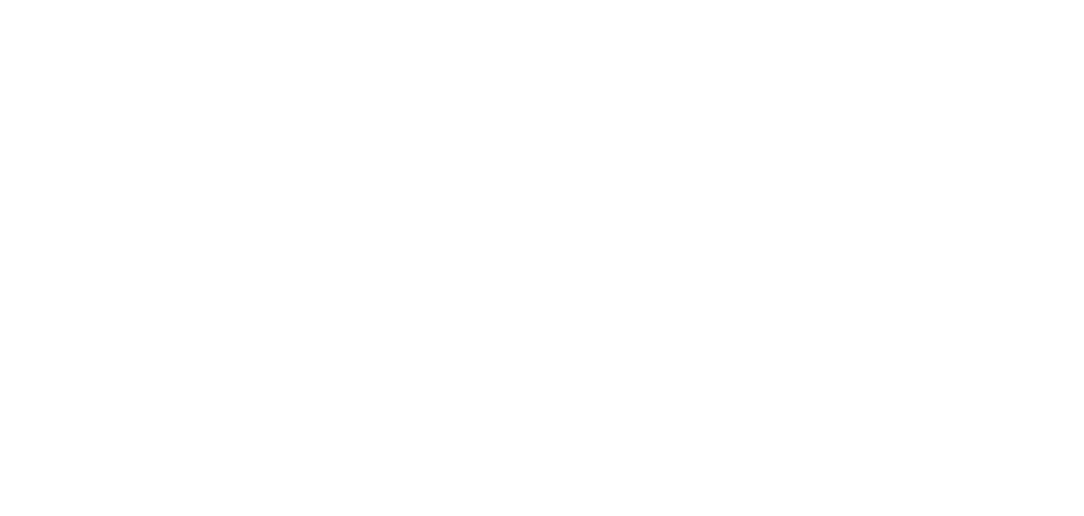
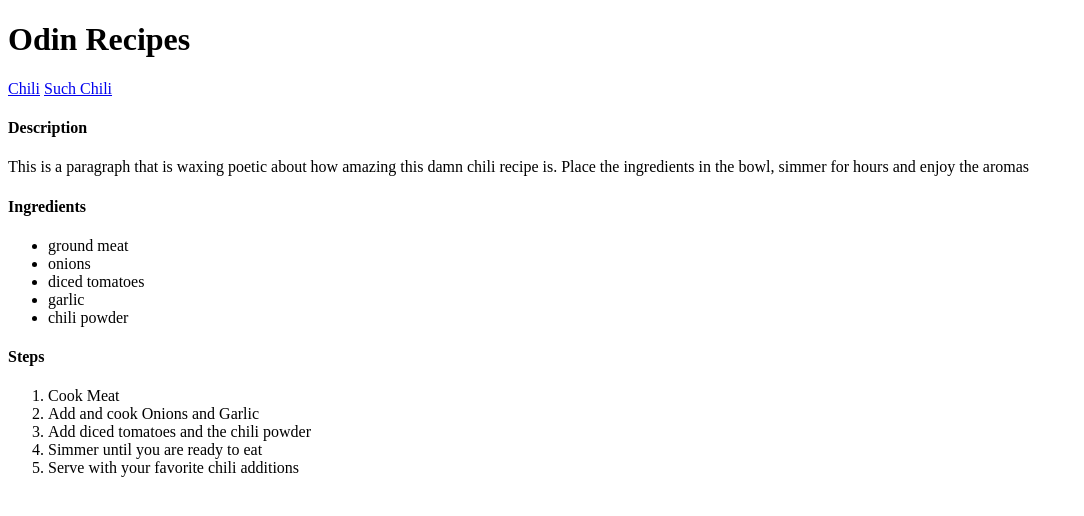
Before and after one commit to r3gr3b/odin, a plain HTML site: page recipes/chili.html in a window 1280 px wide. Shown: the whole page, without its empty margins (0-1084 px from the left). Drawn offline with Linux system fonts and the light colour scheme.

Commit message:
updated everything

```diff
--- a/recipes/chili.html
+++ b/recipes/chili.html
@@ -0,0 +1,30 @@
+<!DOCTYPE html>
+<html lang="en">
+<head>
+<meta charset="UTF-8">
+<title>Odin Recipes</title>
+</head>
+<body>
+	<h1>Odin Recipes</h1>
+	<a href=”recipes/chili.html”>Chili</a>
+	<a href=”recipes/chili_img_placeholder”>Such Chili</a>
+	<h4>Description</h4>
+		<p>This is a paragraph that is waxing poetic about how amazing this damn chili recipe is.  Place the ingredients in the bowl, simmer for hours and enjoy the aromas</p>
+	<h4>Ingredients</h4>
+		<ul>
+			<li>ground meat</li>
+			<li>onions</li>
+			<li>diced tomatoes</li>
+			<li>garlic</li>
+			<li>chili powder</li>
+		</ul>
+	<h4>Steps</h4>
+		<ol>
+			<li>Cook Meat</li>
+			<li>Add and cook Onions and Garlic</li>
+			<li>Add diced tomatoes and the chili powder</li>
+			<li>Simmer until you are ready to eat</li>
+			<li>Serve with your favorite chili additions</li>
+		</ol>
+</body>
+</html>
```
Also changed, not shown: index.html (+6 -10 lines).
